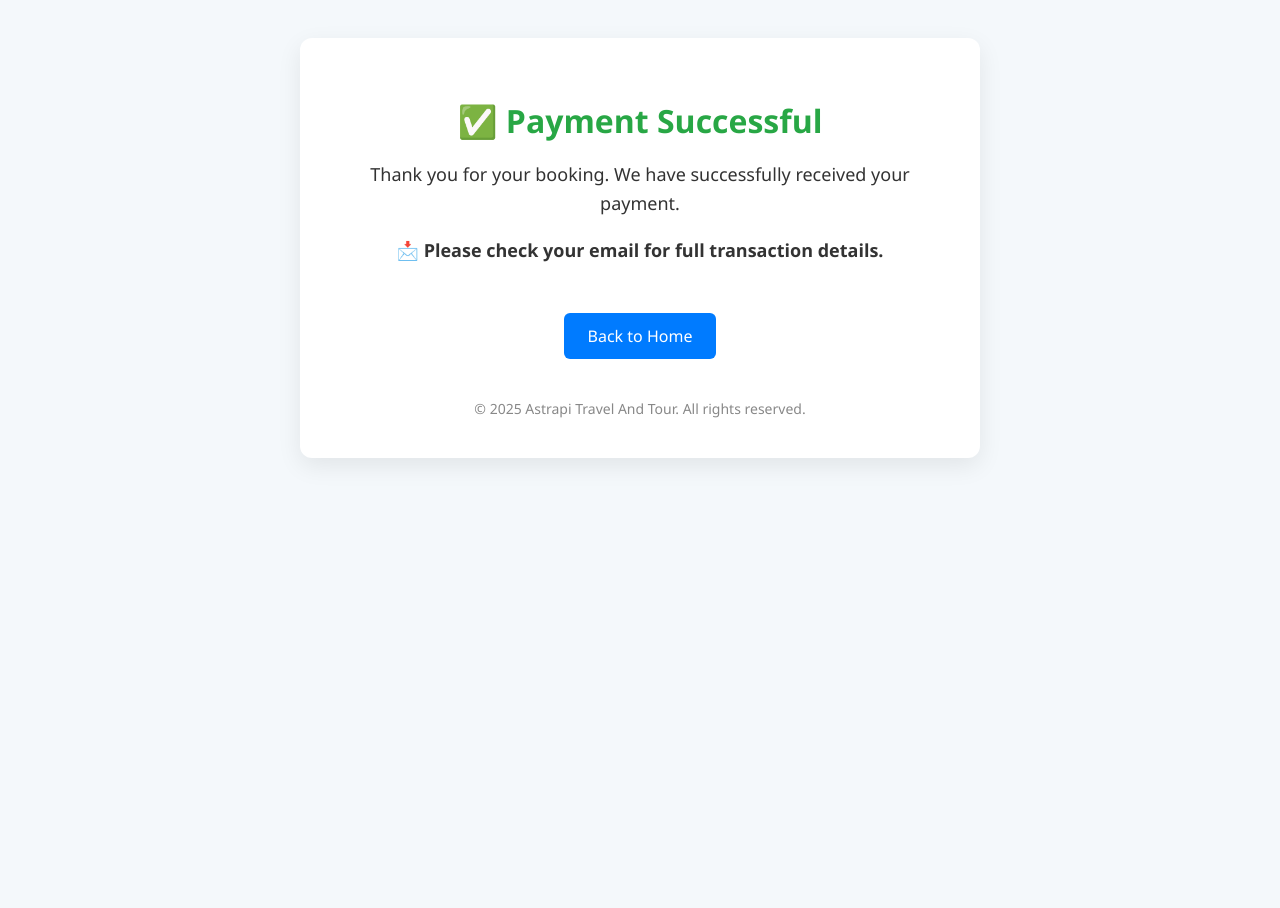
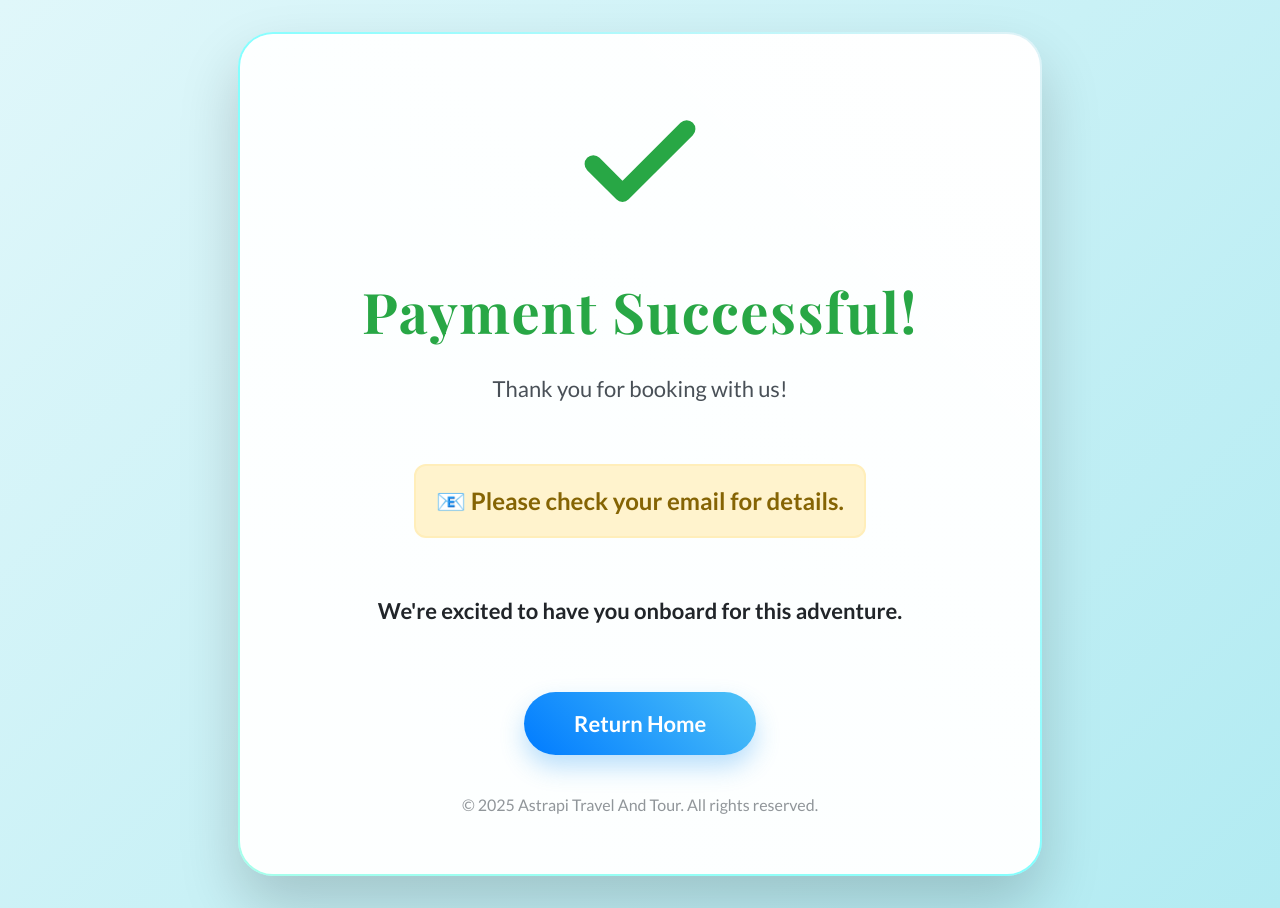
Before and after one commit to Ishwor-stha/modified-travel-and-tour, a website: page public/sucess.html in a window 1280 px wide. Before the commit the page ends 800 px from the top, so only its background shows below. Drawn offline with nearby package versions, Linux system fonts and the light colour scheme.

Commit message:
made changes on the html files

```diff
--- /dev/null
+++ b/public/css/style.css
@@ -0,0 +1,298 @@
+:root {
+  --success-main: #28a745;
+  --failure-main: #dc3545;
+  --text-dark: #212529;
+  --text-light: #495057;
+  --card-bg-success: rgba(255, 255, 255, 0.98);
+  --card-bg-failure: #ffffff;
+  --shadow-color: rgba(0, 0, 0, 0.18);
+  --shadow-failure: rgba(0, 0, 0, 0.08);
+  --primary-accent: #007bff;
+  --primary-accent-hover: #0056b3;
+}
+
+body {
+  font-family: 'Lato', sans-serif;
+  color: var(--text-dark);
+  display: flex;
+  justify-content: center;
+  align-items: center;
+  min-height: 100vh;
+  margin: 0;
+  overflow: hidden;
+  padding: 2rem; /* Added for failure.html compatibility */
+  box-sizing: border-box; /* Added for failure.html compatibility */
+}
+
+/* Specific background for success page */
+body.success-page {
+  background: linear-gradient(135deg, #e0f7fa 0%, #b2ebf2 100%);
+}
+
+/* Specific background for failure page */
+body.failure-page {
+  background: #fafafa;
+}
+
+.container {
+  text-align: center;
+  max-width: 700px; /* Adjusted from 800px in failure.html to match success.html */
+  width: 90%;
+  padding: 60px 50px; /* Adjusted from 80px 60px in failure.html to match success.html */
+  position: relative;
+  z-index: 1;
+}
+
+/* Specific styles for success container */
+.container.success-container {
+  background: var(--card-bg-success);
+  backdrop-filter: blur(15px);
+  border-radius: 35px;
+  box-shadow: 0 30px 60px var(--shadow-color), inset 0 0 15px rgba(255, 255, 255, 0.7);
+  animation: fadeInScale 0.8s ease-out forwards;
+  border: 2px solid transparent;
+  background-clip: padding-box, border-box;
+  background-origin: padding-box, border-box;
+  background-image:
+    linear-gradient(var(--card-bg-success), var(--card-bg-success)),
+    linear-gradient(45deg, #a7ffeb, #84ffff, #e0f2f7);
+}
+
+/* Specific styles for failure container */
+.container.failure-container {
+  background: var(--card-bg-failure);
+  border-radius: 16px;
+  box-shadow: 0 16px 40px var(--shadow-failure);
+  border-top: 8px solid var(--failure-main);
+}
+
+.icon-wrapper {
+  margin-bottom: 45px; /* Adjusted from 40px in failure.html to match success.html */
+}
+
+.success-animation {
+  width: 140px;
+  height: 140px;
+  margin: 0 auto;
+  display: flex;
+  justify-content: center;
+  align-items: center;
+  animation: rotateIn 0.8s ease-out forwards;
+}
+
+.success-animation svg {
+  width: 100%;
+  height: 100%;
+  stroke: var(--success-main);
+  stroke-width: 3;
+  stroke-linecap: round;
+  stroke-linejoin: round;
+  fill: none;
+  transform: scale(0);
+  animation: drawPath 1s ease-out forwards 0.4s;
+}
+
+.failure-icon svg {
+  width: 140px;
+  height: 140px;
+  stroke: var(--failure-main);
+  stroke-width: 5;
+}
+
+h1 {
+  font-family: 'Playfair Display', serif;
+  font-size: 56px; /* Adjusted from 4rem in failure.html to match success.html */
+  margin-bottom: 25px; /* Adjusted from 1rem in failure.html to match success.html */
+  line-height: 1.15;
+  letter-spacing: 1.5px;
+}
+
+h1.success-title {
+  color: var(--success-main);
+  animation: textReveal 0.6s ease-out forwards 0.6s;
+  opacity: 0;
+  transform: translateY(20px);
+}
+
+h1.failure-title {
+  color: var(--failure-main);
+  position: relative;
+}
+
+h1.failure-title::after {
+  content: '';
+  display: block;
+  width: 100px;
+  height: 5px;
+  background: var(--failure-main);
+  margin: 20px auto 0;
+  border-radius: 2px;
+}
+
+p {
+  font-size: 22px; /* Adjusted from 1.5rem in failure.html to match success.html */
+  line-height: 1.9; /* Adjusted from 1.6 in failure.html to match success.html */
+  margin-bottom: 30px; /* Adjusted from 2.5rem in failure.html to match success.html */
+  color: var(--text-light);
+  max-width: 600px; /* Added for failure.html compatibility */
+  margin-left: auto; /* Added for failure.html compatibility */
+  margin-right: auto; /* Added for failure.html compatibility */
+}
+
+p.success-message {
+  animation: textReveal 0.6s ease-out forwards 0.8s;
+  opacity: 0;
+  transform: translateY(20px);
+}
+
+p strong {
+  color: var(--text-dark);
+}
+
+.btn-home {
+  display: inline-block;
+  padding: 18px 50px; /* Adjusted from 20px 60px in failure.html to match success.html */
+  font-size: 22px; /* Adjusted from 1.25rem in failure.html to match success.html */
+  font-weight: 700;
+  color: #fff;
+  background: linear-gradient(45deg, var(--primary-accent), #4fc3f7);
+  text-decoration: none;
+  border-radius: 60px; /* Adjusted from 40px in failure.html to match success.html */
+  box-shadow: 0 12px 25px rgba(33, 150, 243, 0.3); /* Adjusted from 0 10px 30px in failure.html to match success.html */
+  transition: transform 0.2s, box-shadow 0.2s;
+}
+
+.btn-home.success-btn {
+  margin-top: 30px;
+  animation: buttonPop 0.6s ease-out forwards 1s;
+  opacity: 0;
+  transform: scale(0.8);
+}
+
+.btn-home:hover {
+  background: linear-gradient(45deg, var(--primary-accent-hover), #29b6f6);
+  transform: translateY(-4px) scale(1.02); /* Adjusted scale for success.html compatibility */
+  box-shadow: 0 18px 35px rgba(33, 150, 243, 0.4); /* Adjusted from 0 14px 36px in failure.html to match success.html */
+}
+
+.footer {
+  margin-top: 40px; /* Adjusted from 4rem in failure.html to match success.html */
+  font-size: 16px; /* Adjusted from 1rem in failure.html to match success.html */
+  color: var(--text-light);
+  opacity: 0.6; /* Added for success.html compatibility */
+}
+
+/* Animations from sucess.html */
+@keyframes fadeInScale {
+  from {
+    opacity: 0;
+    transform: scale(0.8);
+  }
+  to {
+    opacity: 1;
+    transform: scale(1);
+  }
+}
+
+@keyframes rotateIn {
+  from {
+    transform: rotate(-180deg) scale(0);
+    opacity: 0;
+  }
+  to {
+    transform: rotate(0) scale(1);
+    opacity: 1;
+  }
+}
+
+@keyframes drawPath {
+  from {
+    stroke-dasharray: 1000;
+    stroke-dashoffset: 1000;
+    transform: scale(0);
+  }
+  to {
+    stroke-dashoffset: 0;
+    transform: scale(1);
+  }
+}
+
+@keyframes textReveal {
+  from {
+    opacity: 0;
+    transform: translateY(20px);
+  }
+  to {
+    opacity: 1;
+    transform: translateY(0);
+  }
+}
+
+@keyframes buttonPop {
+  from {
+    opacity: 0;
+    transform: scale(0.8);
+  }
+  to {
+    opacity: 1;
+    transform: scale(1);
+  }
+}
+
+/* Media Queries for responsiveness */
+@media (max-width: 768px) {
+  .container {
+    padding: 40px 30px;
+    width: 95%;
+  }
+
+  h1 {
+    font-size: 40px;
+    letter-spacing: 1px;
+  }
+
+  p {
+    font-size: 18px;
+    line-height: 1.7;
+  }
+
+  .btn-home {
+    padding: 15px 40px;
+    font-size: 18px;
+  }
+
+  .icon-wrapper svg, .success-animation {
+    width: 100px;
+    height: 100px;
+  }
+}
+
+@media (max-width: 480px) {
+  .container {
+    padding: 30px 20px;
+  }
+
+  h1 {
+    font-size: 32px;
+    margin-bottom: 15px;
+  }
+
+  h1.failure-title::after {
+    margin: 15px auto 0;
+  }
+
+  p {
+    font-size: 16px;
+    margin-bottom: 20px;
+  }
+
+  .btn-home {
+    padding: 12px 30px;
+    font-size: 16px;
+  }
+
+  .footer {
+    margin-top: 20px;
+    font-size: 14px;
+  }
+}
--- a/public/sucess.html
+++ b/public/sucess.html
@@ -1,66 +1,43 @@
 <!DOCTYPE html>
 <html lang="en">
+
 <head>
   <meta charset="UTF-8" />
-  <meta name="viewport" content="width=device-width, initial-scale=1.0"/>
-  <title>Payment Successful</title>
-  <style>
-    body {
-      font-family: 'Segoe UI', Tahoma, Geneva, Verdana, sans-serif;
-      background-color: #f4f8fb;
-      color: #333;
-      padding: 30px;
-      text-align: center;
-    }
-    .container {
-      max-width: 600px;
-      margin: auto;
-      background-color: #fff;
-      padding: 40px;
-      border-radius: 12px;
-      box-shadow: 0 8px 24px rgba(0, 0, 0, 0.08);
-    }
-    h1 {
-      color: #28a745;
-      font-size: 32px;
-      margin-bottom: 10px;
-    }
-    p {
-      font-size: 18px;
-      line-height: 1.6;
-    }
-    .btn-home {
-      display: inline-block;
-      margin-top: 30px;
-      padding: 12px 24px;
-      font-size: 16px;
-      color: #fff;
-      background-color: #007bff;
-      text-decoration: none;
-      border-radius: 6px;
-      transition: background-color 0.3s ease;
-    }
-    .btn-home:hover {
-      background-color: #0056b3;
-    }
-    .footer {
-      margin-top: 40px;
-      font-size: 14px;
-      color: #888;
-    }
-  </style>
+  <meta name="viewport" content="width=device-width, initial-scale=1.0" />
+  <title>Your Journey Has Begun!</title>
+  <link rel="stylesheet" href="css/style.css">
+  <link href="https://fonts.googleapis.com/css2?family=Playfair+Display:wght@700&family=Lato:wght@300;400;700&display=swap" rel="stylesheet">
 </head>
-<body>
-  <div class="container">
-    <h1>✅ Payment Successful</h1>
-    <p>Thank you for your booking. We have successfully received your payment.</p>
-    <p><strong>📩 Please check your email for full transaction details.</strong></p>
 
-    <a href="http://192.168.1.108:3000/" class="btn-home">Back to Home</a>
+<body class="success-page">
+  <div class="container success-container">
+    <div class="icon-wrapper">
+      <div class="success-animation">
+        <svg viewBox="0 0 24 24">
+          <path d="M20 6L9 17L4 12"></path>
+        </svg>
+      </div>
+    </div>
+    <h1 class="success-title">Payment Successful!</h1>
+    <p class="success-message">Thank you for booking with us!</p>
 
+
+    <p
+      style="font-size: 24px; font-weight: 800; background: #fff3cd; color: #856404; padding: 12px 20px; border-radius: 12px; border: 2px solid #ffeeba; display: inline-block; animation: textReveal 0.6s ease-out forwards 0.7s;">
+      📧 Please check your email for details.
+    </p>
+
+    <p><strong>We're excited to have you onboard for this adventure.</strong></p>
+
+    <a href="http://localhost:3000" class="btn-home success-btn">Return Home</a>
     <div class="footer">
-     © 2025 Astrapi Travel And Tour. All rights reserved.
+      © <span id="current-year"></span> Astrapi Travel And Tour. All rights reserved.
     </div>
   </div>
+
+  <script>
+    document.getElementById('current-year').textContent = new Date().getFullYear();
+  </script>
 </body>
+
 </html>
```
Also changed, not shown: public/failure.html (+24 -53 lines).
